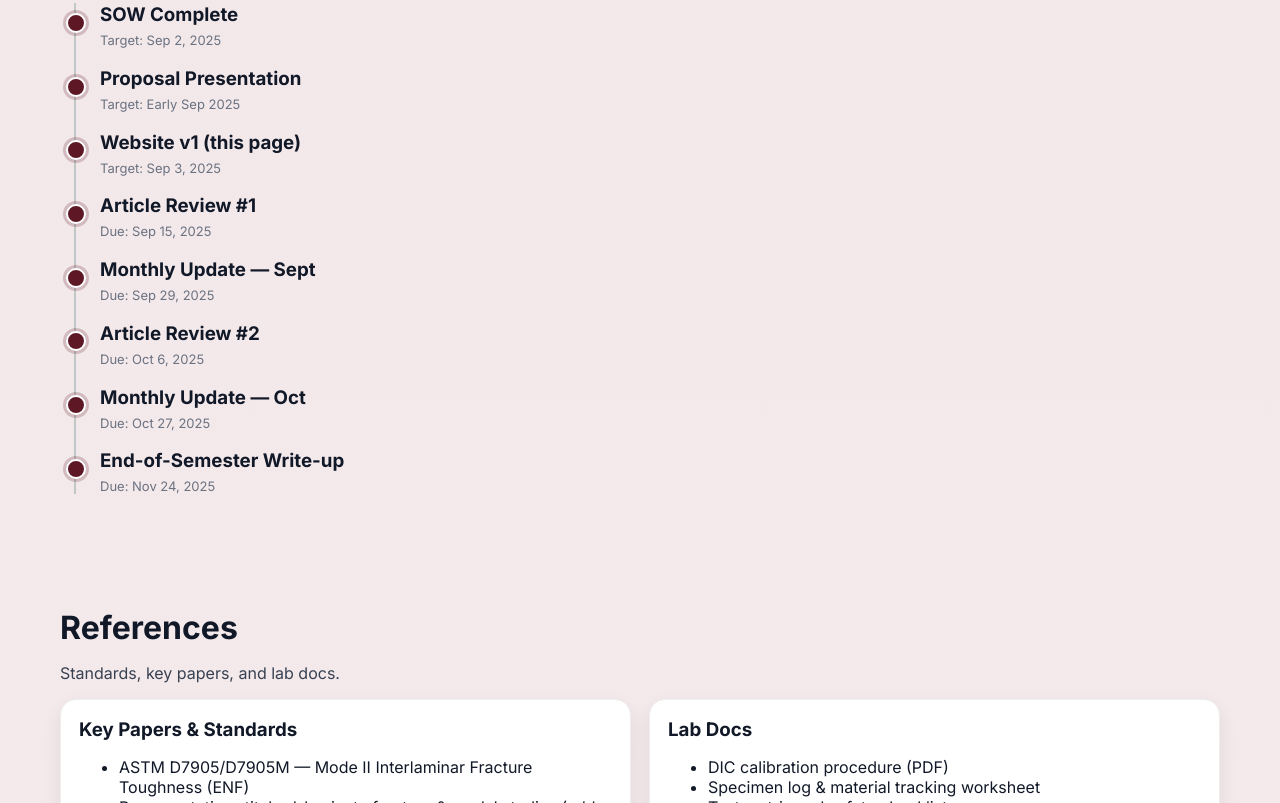
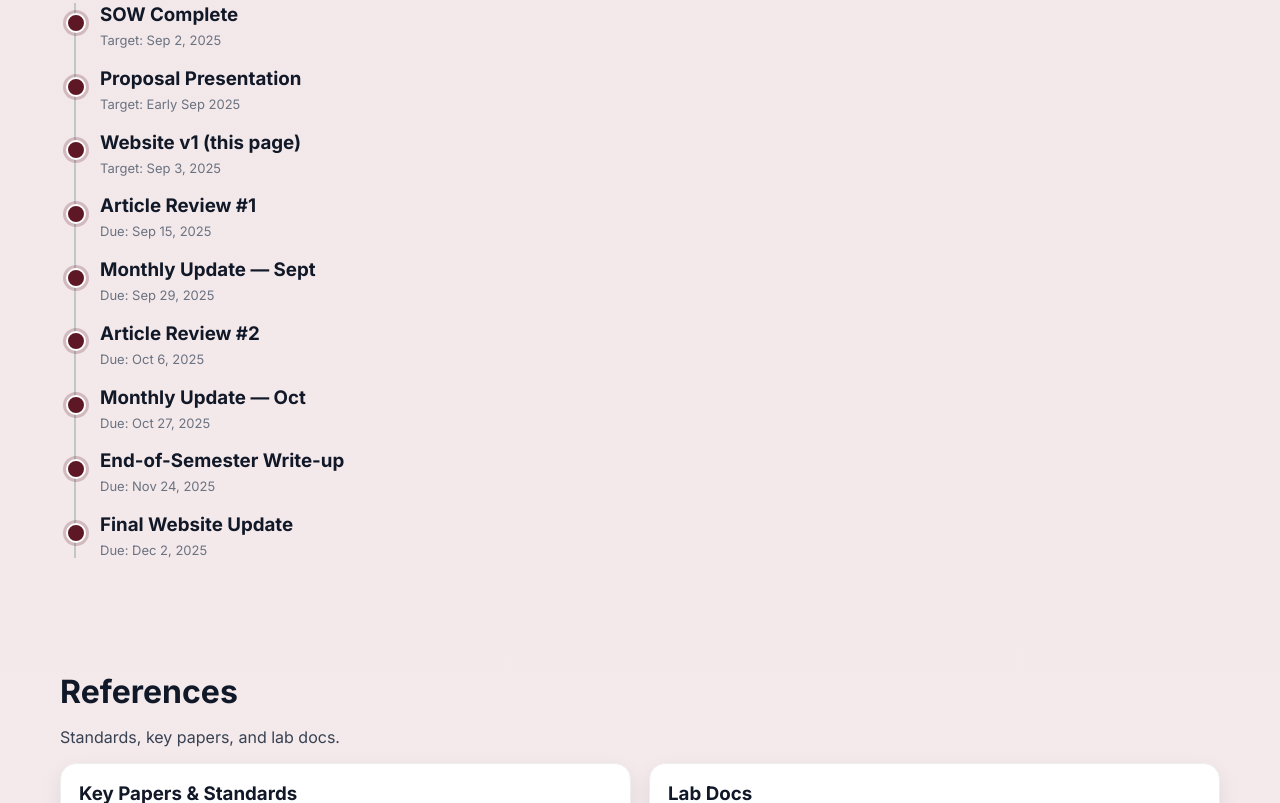
Before and after one commit to Ltankersley15/senior-seminar-site, a plain HTML site: page index.html in a window 1280 px wide. Shown: the part 3036-3839 px from the top of the page. Drawn offline with Linux system fonts and the light colour scheme.

Commit message:
updated text 12-2

```diff
--- a/index.html
+++ b/index.html
@@ -388,6 +388,7 @@
         <div class="milestone"><h3 class="mb-1">Article Review #2</h3><div class="meta">Due: Oct 6, 2025</div></div>
         <div class="milestone"><h3 class="mb-1">Monthly Update — Oct</h3><div class="meta">Due: Oct 27, 2025</div></div>
         <div class="milestone"><h3 class="mb-1">End-of-Semester Write-up</h3><div class="meta">Due: Nov 24, 2025</div></div>
+        <div class="milestone"><h3 class="mb-1">Final Website Update</h3><div class="meta">Due: Dec 2, 2025</div></div>
       </div>
     </div>
   </section>
```
